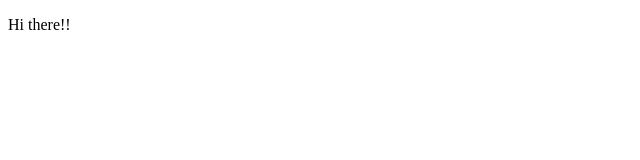
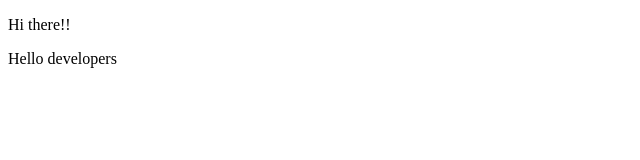
Before and after one commit to RuquiaAlam/DeveloperTeamSaz, a plain HTML site: page index.html in a window 1280 px wide. Shown: the whole page, without its empty margins (0-640 px from the left). Drawn offline with Linux system fonts and the light colour scheme.

Commit message:
added para

```diff
--- a/index.html
+++ b/index.html
@@ -7,5 +7,7 @@
 </head>
 <body>
     <p>Hi there!!</p>
+    <p>Hello developers</p>
+
 </body>
 </html>
--- a/index.js
+++ b/index.js
@@ -1 +1 @@
-const x=100;
+const x=100
```
